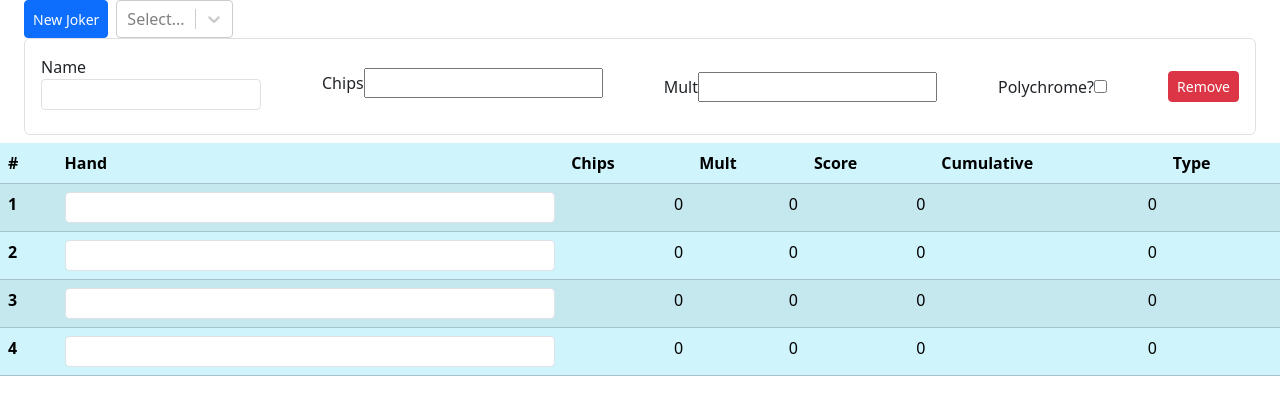
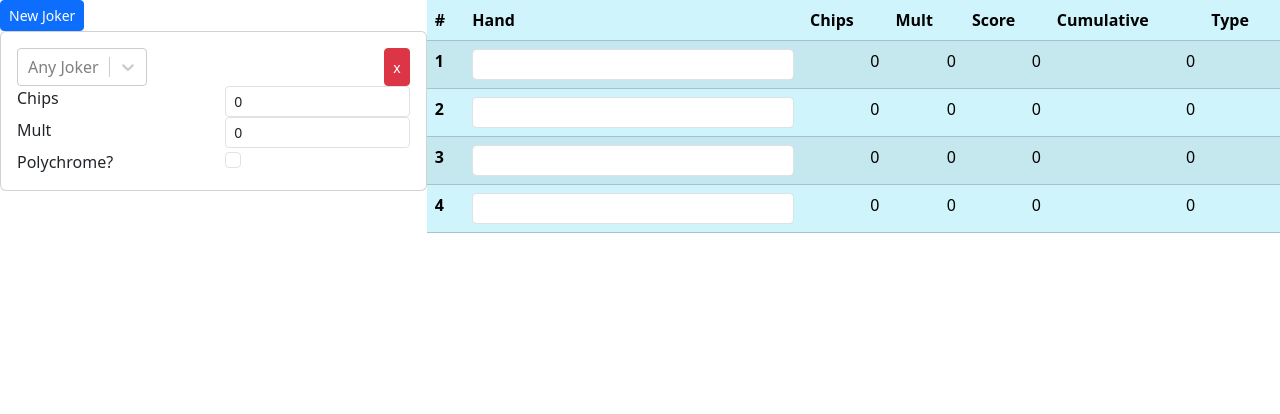
Before and after one commit to CharlesTaylor7/balatro-calculator, a React (Vite) app: page / in a window 1280 px wide. Both pictures are taken after a click on the button "New Joker". Shown: the top 414 px of the page. Built offline with nearby package versions, Linux system fonts and the light colour scheme.

Commit message:
joker cards

```diff
--- a/src/App.tsx
+++ b/src/App.tsx
@@ -3,7 +3,7 @@ import { Rounds } from "./Rounds";
 
 export default function App() {
   return (
-    <div>
+    <div className="d-flex">
       <JokerList />
       <Rounds />
     </div>
--- a/src/JokerList.tsx
+++ b/src/JokerList.tsx
@@ -1,5 +1,6 @@
 import { useId, useRef } from "react";
 import { useAppStore } from "./store";
+import { JOKERS } from "./calculator";
 import {
   DndContext,
   closestCenter,
@@ -53,16 +54,14 @@ export function JokerList() {
   }
 
   return (
-    <div className="container-fluid px-4">
-      <div className="d-flex gap-2">
+    <div className="col-4">
       <button
         className="btn btn-sm btn-primary nowrap"
         onClick={() => pushJoker(null)}
       >
         New Joker
       </button>
-        <Select />
-      </div>
+
       <DndContext
         sensors={sensors}
         collisionDetection={closestCenter}
@@ -92,6 +91,7 @@ function JokerComponent({ joker }: any) {
   const chipsId = useId();
   const multId = useId();
   const polychromeId = useId();
+  const nameId = useId();
 
   return (
     <div
@@ -99,36 +99,62 @@ function JokerComponent({ joker }: any) {
       style={style}
       {...attributes}
       {...listeners}
-      className="d-flex align-items-center justify-content-between p-3 bg-white border rounded mb-2"
+      className="card cursor-grab"
     >
-      <label className="form-label">
-        Name
-        <input
-          className="form-control form-control-sm"
-          type="text"
-          value={joker.name}
+      <div className="card-body">
+        <div className="d-flex flex-row justify-content-between">
+          <Select
+            id={nameId}
+            defaultValue={joker.name}
+            options={JOKERS.map((j) => ({ value: j, label: j }))}
+            placeholder="Any Joker"
           />
-      </label>
-      <label className="form-label" htmlFor={chipsId}>
-        Chips
-        <input id={chipsId} type="number" value={joker.chips} />
-      </label>
 
-      <label htmlFor={multId}>
-        Mult
-        <input id={multId} type="number" value={joker.mult} />
-      </label>
-
-      <label htmlFor={polychromeId}>
-        Polychrome?
-        <input id={polychromeId} type="Checkbox" value={joker.polychrome} />
-      </label>
           <button
             className="btn btn-sm btn-danger"
             onClick={() => deleteJoker(joker.id)}
           >
-        Remove
+            x
           </button>
+        </div>
+        <div className="row">
+          <div className="col">
+            <label className="form-label d-block cursor-grab" htmlFor={chipsId}>
+              Chips
+            </label>
+
+            <label className="form-label d-block cursor-grab" htmlFor={multId}>
+              Mult
+            </label>
+
+            <label htmlFor={polychromeId} className="form-check-label d-block">
+              Polychrome?
+            </label>
+          </div>
+          <div className="col w-25">
+            <input
+              className="form-control form-control-sm"
+              id={chipsId}
+              type="number"
+              defaultValue={joker.chips}
+            />
+
+            <input
+              className="form-control form-control-sm"
+              id={multId}
+              type="number"
+              defaultValue={joker.mult}
+            />
+
+            <input
+              className="form-check-input"
+              id={polychromeId}
+              type="Checkbox"
+              defaultChecked={joker.polychrome}
+            />
+          </div>
+        </div>
+      </div>
     </div>
   );
 }
--- a/src/calculator.ts
+++ b/src/calculator.ts
@@ -293,7 +293,7 @@ const HAND_SCORING: Record<HandName, Score> = {
 // List is intentionally not exhaustive.
 // focused on variable scoring jokers only,
 // flat chips/mult/xmult can be added separately
-const JOKERS = [
+export const JOKERS = [
   // scaling mult
   "Supernova",
   "Green Joker",
--- a/src/store.ts
+++ b/src/store.ts
@@ -33,7 +33,10 @@ export const useAppStore = create<AppState>()(
       })),
     pushJoker: (name: JokerName | null) =>
       set((state: AppState) => ({
-        jokers: [...state.jokers, { name, id: newId() }],
+        jokers: [
+          ...state.jokers,
+          { name, id: newId(), mult: 0, chips: 0, polychrome: false },
+        ],
       })),
 
     rounds: makeArray(4, () => ""),
```
Lines whose indentation alone changed are shown as unchanged.
